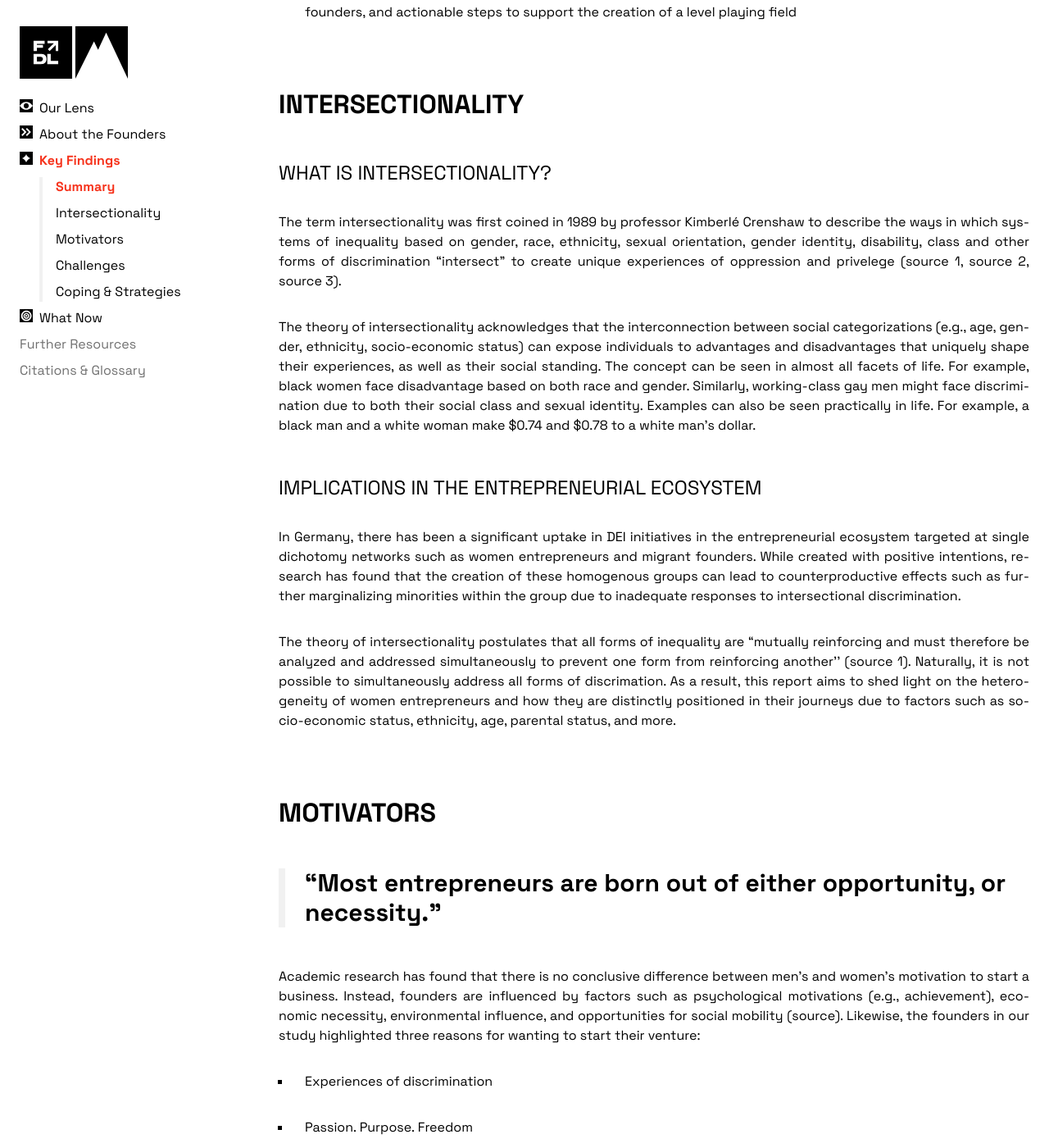
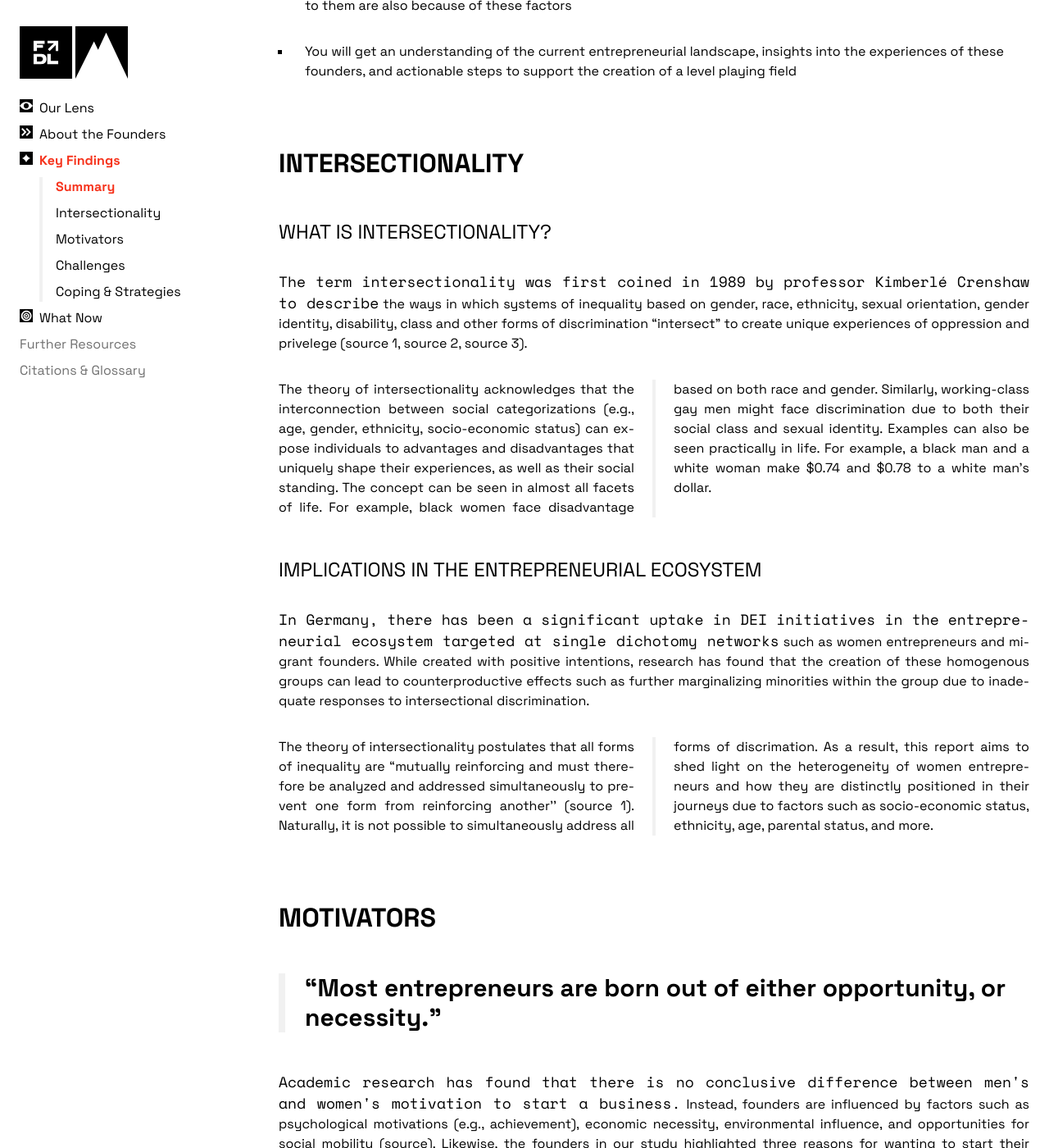
Before and after one commit to Founderland/Report, a Jekyll site: the page built from index.html, in a window 1280 px wide and 1400 px high, scrolled down 8244 px. Shown: the whole window at 82% size. Built offline with Jekyll 4.4.1, drawn with Linux system fonts in a browser that asks for light colours; some of the changed text lies outside the part shown.

Commit message:
leads and text-cols wip

```diff
--- a/_includes/section-1.html
+++ b/_includes/section-1.html
@@ -60,7 +60,7 @@
 
     <h2>Methodology</h2>
 
-    <p>For this research, both the citizen social science methodology and qualitative research approach were used to gather and interpret data.</p>
+    <p class="lead">For this research, both the citizen social science methodology and qualitative research approach were used to gather and interpret data.</p>
 
     <h3>What is the Citizen Social Science Methodology?</h3>
 
--- a/_includes/section-2.html
+++ b/_includes/section-2.html
@@ -17,16 +17,17 @@
     <h2>The Rise & Thrive Cohort</h2>
 
     <p class="lead">The notion that there aren't many female minority founders simply isn't true. These founders are ever-present and growing in numbers. According to the Global Entrepreneurship Monitor (GEM), women constitute a third of high-growth-oriented entrepreneurs.</p>
-    <p>Like many founders, they are drawn to entrepreneurship because of the challenge, opportunity to create an impact, and the allure of freedom. However, they are also drawn to it because of negative experiences such as workplace discrimination and systemic oppression. In this report, you'll get a glimpse into the stories of 12 powerhouse founders* that are leaving their mark on the German startup scene.
-    </p>
+    <p class="text-col">Like many founders, they are drawn to entrepreneurship because of the challenge, opportunity to create an impact, and the allure of freedom. However, they are also drawn to it because of negative experiences such as workplace discrimination and systemic oppression. In this report, you'll get a glimpse into the stories of 12 powerhouse founders* that are leaving their mark on the German startup scene.</p>
+
     <h3>Who they are and what they're doing</h3>
     {% include vis-founders.html %}
 </div>
 
 <div id="2-2">
     <h2>The Macro Context</h2>
+    <p class="lead">While women are 51% of the European population, only 15% of startup founders are female (Source).</p>
     <div class="text-col">
-        <p>While women are 51% of the European population, only 15% of startup founders are female (Source). Additionally, the rate of entrepreneurial activity among European women stands at less than half of the global average, although the characteristics of their ventures are more in tune with high-impact (source). According to the Global Entrepreneurship Monitor, women between the age of 18-34 have the highest participation rates in entrepreneurship. Much like the founders interviewed, "the number of female entrepreneurs who are university graduates is almost twice the world average." In Germany, 22% of startup founders have a migration background, with 59% being first-generation migrants. 91% of first-generation migrant founders are university graduates, which is higher than the general average of 85%. Correspondingly, it was also found that two-thirds of first-generation migrant founders completed their university studies in Germany.</p>
+        <p>Additionally, the rate of entrepreneurial activity among European women stands at less than half of the global average, although the characteristics of their ventures are more in tune with high-impact (source). According to the Global Entrepreneurship Monitor, women between the age of 18-34 have the highest participation rates in entrepreneurship. Much like the founders interviewed, "the number of female entrepreneurs who are university graduates is almost twice the world average." In Germany, 22% of startup founders have a migration background, with 59% being first-generation migrants. 91% of first-generation migrant founders are university graduates, which is higher than the general average of 85%. Correspondingly, it was also found that two-thirds of first-generation migrant founders completed their university studies in Germany.</p>
     </div>
     <p>Interestingly, although women barely represent 15% of startup founders, 86% of social enterprises have one female director and 27% a director from an ethnic minority group (source). In the US, women account for 49% of social entrepreneurs as compared to 39% of “traditional” entrepreneurs (source). Similarly, 38% of social ventures in the world are led by women, which is more than twice as many as in conventional businesses (source & source). Additionally, a similar trend can be seen among other underrepresented groups such as Black and Latinx founders. Research has uncovered that these groups of founders are more inclined to have a community-oriented mindset.</p>
     <p>While it was found that underrepresented founders are making significant contributions to bettering our society and planet through social enterprises, it was also uncovered that they will significantly contribute to the global economy and society. In countries like Germany, where entrepreneurial activity is low, these groups of entrepreneurs are expected to be a driving force for the country's economic growth and innovation due to their strong entrepreneurial mindset, higher risk tolerance, and academic backgrounds.</p>
--- a/_includes/section-3.html
+++ b/_includes/section-3.html
@@ -15,7 +15,6 @@
 
 <div id="3-1">
     <h2>Executive Summary</h2>
-
     <ul>
         <li>Women founders are not a homogenous group</li>
         <li>Founders are judged based on numerous factors outside of just gender and ethnicity. They are assessed on their migrant status, socio-economic status, family status, etc. Additionally, the opportunities and challenges allotted to them are also because of these factors</li>
@@ -27,12 +26,12 @@
     <h2>Intersectionality</h2>
 
     <h3>What is intersectionality?</h3>
-    <p>The term intersectionality was first coined in 1989 by professor Kimberlé Crenshaw to describe the ways in which systems of inequality based on gender, race, ethnicity, sexual orientation, gender identity, disability, class and other forms of discrimination “intersect” to create unique experiences of oppression and privelege (source 1,  source 2, source 3).</p>
-    <p>The theory of intersectionality acknowledges that the interconnection between social categorizations (e.g., age, gender, ethnicity, socio-economic status) can expose individuals to advantages and disadvantages that uniquely shape their experiences, as well as their social standing. The concept can be seen in almost all facets of life. For example, black women face disadvantage based on both race and gender. Similarly, working-class gay men might face discrimination due to both their social class and sexual identity. Examples can also be seen practically in life. For example, a black man and a white woman make $0.74 and $0.78 to a white man's dollar.</p>
+    <p><span class="lead">The term intersectionality was first coined in 1989 by professor Kimberlé Crenshaw to describe</span> the ways in which systems of inequality based on gender, race, ethnicity, sexual orientation, gender identity, disability, class and other forms of discrimination “intersect” to create unique experiences of oppression and privelege (source 1,  source 2, source 3).</p>
+    <p class="text-col">The theory of intersectionality acknowledges that the interconnection between social categorizations (e.g., age, gender, ethnicity, socio-economic status) can expose individuals to advantages and disadvantages that uniquely shape their experiences, as well as their social standing. The concept can be seen in almost all facets of life. For example, black women face disadvantage based on both race and gender. Similarly, working-class gay men might face discrimination due to both their social class and sexual identity. Examples can also be seen practically in life. For example, a black man and a white woman make $0.74 and $0.78 to a white man's dollar.</p>
 
     <h3>Implications in the Entrepreneurial Ecosystem</h3>
-    <p>In Germany, there has been a significant uptake in DEI initiatives in the entrepreneurial ecosystem targeted at single dichotomy networks such as women entrepreneurs and migrant founders. While created with positive intentions, research has found that the creation of these homogenous groups can lead to counterproductive effects such as further marginalizing minorities within the group due to inadequate responses to intersectional discrimination.</p>
-    <p>The theory of intersectionality postulates that all forms of inequality are “mutually reinforcing and must therefore be analyzed and addressed simultaneously to prevent one form from reinforcing another'' (source 1). Naturally, it is not possible to simultaneously address all forms of discrimation. As a result, this report aims to shed light on the heterogeneity of women entrepreneurs and how they are distinctly positioned in their journeys due to factors such as socio-economic status, ethnicity, age, parental status, and more.</p>
+    <p><span class="lead">In Germany, there has been a significant uptake in DEI initiatives in the entrepreneurial ecosystem targeted at single dichotomy networks</span> such as women entrepreneurs and migrant founders. While created with positive intentions, research has found that the creation of these homogenous groups can lead to counterproductive effects such as further marginalizing minorities within the group due to inadequate responses to intersectional discrimination.</p>
+    <p class="text-col">The theory of intersectionality postulates that all forms of inequality are “mutually reinforcing and must therefore be analyzed and addressed simultaneously to prevent one form from reinforcing another'' (source 1). Naturally, it is not possible to simultaneously address all forms of discrimation. As a result, this report aims to shed light on the heterogeneity of women entrepreneurs and how they are distinctly positioned in their journeys due to factors such as socio-economic status, ethnicity, age, parental status, and more.</p>
 </div>
 
 <div id="3-3">
@@ -41,12 +40,13 @@
         <blockquote>“Most entrepreneurs are born out of either opportunity, or necessity.”</blockquote>
         <figcaption></figcaption>
     </figure>
-    <p>Academic research has found that there is no conclusive difference between men's and women’s motivation to start a business. Instead, founders are influenced by factors such as psychological motivations (e.g., achievement), economic necessity, environmental influence, and opportunities for social mobility (source). Likewise, the founders in our study highlighted three reasons for wanting to start their venture:</p>
+    <p><span class="lead">Academic research has found that there is no conclusive difference between men's and women's motivation to start a business.</span> Instead, founders are influenced by factors such as psychological motivations (e.g., achievement), economic necessity, environmental influence, and opportunities for social mobility (source). Likewise, the founders in our study highlighted three reasons for wanting to start their venture:</p>
     <ul>
         <li>Experiences of discrimination</li>
         <li>Passion. Purpose. Freedom</li>
         <li>Background & Prior Experience</li>
     </ul>
+
     <h3>Experiences of Discrimination</h3>
     <p>Discrimination is an all-encompassing term for unjust treatment based on the groups, classes, and categories that an individual belongs to or is perceived to belong to (source).</p>
     <p>During the research process, experiences of discrimination were noted as a reason these founders decided to create their ventures and embark on their entrepreneurial journey.</p>
--- a/assets/styles/input.css
+++ b/assets/styles/input.css
@@ -101,6 +101,9 @@ h3 {
 }
 .lead {
     @apply text-lg;
+}
+p .lead {
+    line-height: 1.5rem;
 }
 a {
     text-decoration: underline;
--- a/assets/styles/output.css
+++ b/assets/styles/output.css
@@ -944,6 +944,10 @@ h3 {
   line-height: 1.75rem;
 }
 
+p .lead {
+  line-height: 1.5rem;
+}
+
 a {
   text-decoration: underline;
   font-weight: bold;
```
